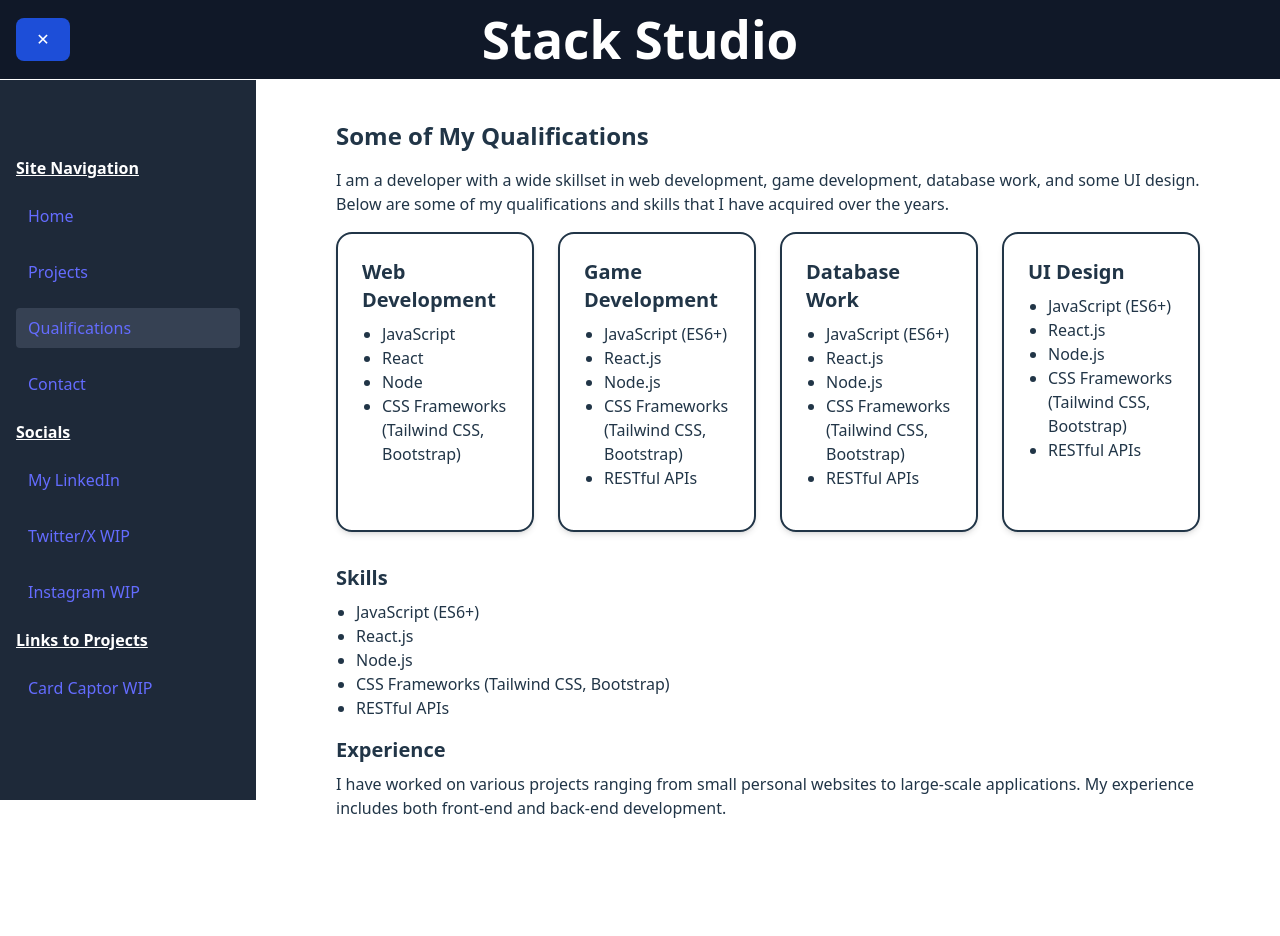
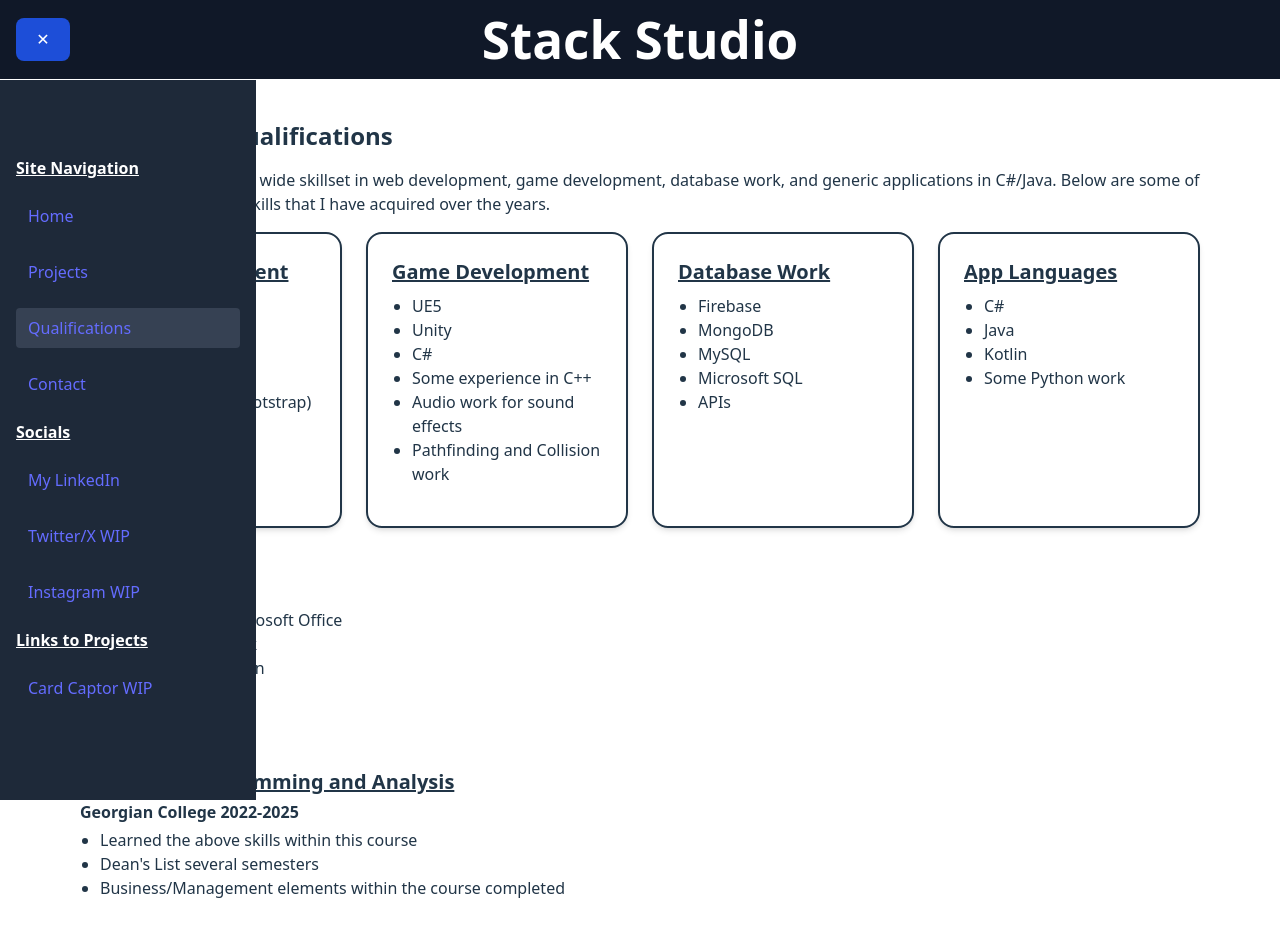
Before and after one commit to Alexander-Work/Alexander-Work.github.io, a React (Vite) app: page /About in a window 1280 px wide. Shown: the top 936 px of the page. Before the commit the page ends 892 px from the top, so only its background shows below. Built offline with nearby package versions, Linux system fonts and the light colour scheme.

Commit message:
formatting and layout
module layout and formatting fixed
centered correctly
about/contact page done for now

```diff
--- a/src/layouts/Layout.jsx
+++ b/src/layouts/Layout.jsx
@@ -125,7 +125,7 @@ export default function Layout() {
       {/* Main Content Area */}
       <div
         className={`flex-1 flex flex-col transition-all duration-200 ease-in-out ${
-          sidebarOpen && !isMobile ? 'md:ml-64' : ''
+          sidebarOpen && isMobile ? 'md:ml-64' : ''
         }`}
       >
         {/* Header */}
--- a/src/pages/About.jsx
+++ b/src/pages/About.jsx
@@ -1,67 +1,74 @@
 export default function About() {
   return (
 
-    <div className="max-w-4xl mx-auto px-4 py-8">
+    <div className="max-w-6xl mx-auto px-4 py-8">
       <h2 className="text-2xl font-bold mb-4">Some of My Qualifications</h2>
       <p className="mb-4">
-        I am a developer with a wide skillset in web development, game development, database work, and some UI design. Below are some of my qualifications and skills that I have acquired over the years.
+        I am a developer with a wide skillset in web development, game development, database work, and generic applications in C#/Java. Below are some of my qualifications and skills that I have acquired over the years.
       </p>
       {/* grid setup for cards */}
       <div className="grid grid-cols-1 sm:grid-cols-2 lg:grid-cols-4 gap-6 mb-8">
         {/* cards */}
-        <div className="rounded-2xl p-6 max-w-sm border-2 transition-shadow shadow-md hover:shadow-[0_4px_12px_rgba(255,255,255,0.15)]">
-        <h2 className="text-xl font-semibold mb-2">Web Development</h2>
+      <div className="rounded-2xl p-6 max-w-sm border-2 transition-shadow shadow-md hover:shadow-[0_4px_12px_rgba(255,255,255,0.15)]">
+        <h2 className="text-xl font-semibold underline mb-2">Web Development</h2>
           <ul className="list-disc pl-5 mb-4">
             <li>JavaScript</li>
             <li>React</li>
             <li>Node</li>
             <li>CSS Frameworks (Tailwind CSS, Bootstrap)</li>
+            <li>APIs</li>
           </ul>
         </div>
         <div className="rounded-2xl p-6 max-w-sm border-2 transition-shadow shadow-md hover:shadow-[0_4px_12px_rgba(255,255,255,0.15)]">
-        <h2 className="text-xl font-semibold mb-2">Game Development</h2>
+        <h2 className="text-xl font-semibold underline mb-2">Game Development</h2>
           <ul className="list-disc pl-5 mb-4">
-            <li>JavaScript (ES6+)</li>
-            <li>React.js</li>
-            <li>Node.js</li>
-            <li>CSS Frameworks (Tailwind CSS, Bootstrap)</li>
-            <li>RESTful APIs</li>
+            <li>UE5</li>
+            <li>Unity</li>
+            <li>C#</li>
+            <li>Some experience in C++</li>
+            <li>Audio work for sound effects</li>
+            <li>Pathfinding and Collision work</li>
           </ul>
         </div>
         <div className="rounded-2xl p-6 max-w-sm border-2 transition-shadow shadow-md hover:shadow-[0_4px_12px_rgba(255,255,255,0.15)]">
-        <h2 className="text-xl font-semibold mb-2">Database Work</h2>
+        <h2 className="text-xl font-semibold underline mb-2">Database Work</h2>
           <ul className="list-disc pl-5 mb-4">
-            <li>JavaScript (ES6+)</li>
-            <li>React.js</li>
-            <li>Node.js</li>
-            <li>CSS Frameworks (Tailwind CSS, Bootstrap)</li>
-            <li>RESTful APIs</li>
+            <li>Firebase</li>
+            <li>MongoDB</li>
+            <li>MySQL</li>
+            <li>Microsoft SQL</li>
+            <li>APIs</li>
           </ul>
         </div>
         <div className="rounded-2xl p-6 max-w-sm border-2 transition-shadow shadow-md hover:shadow-[0_4px_12px_rgba(255,255,255,0.15)]">
-        <h2 className="text-xl font-semibold mb-2">UI Design</h2>
+        <h2 className="text-xl font-semibold underline mb-2">App Languages</h2>
           <ul className="list-disc pl-5 mb-4">
-            <li>JavaScript (ES6+)</li>
-            <li>React.js</li>
-            <li>Node.js</li>
-            <li>CSS Frameworks (Tailwind CSS, Bootstrap)</li>
-            <li>RESTful APIs</li>
+            <li>C#</li>
+            <li>Java</li>
+            <li>Kotlin</li>
+            <li>Some Python work</li>
           </ul>
         </div>
       </div>
+      {/* End of cards */}
 
-      <h3 className="text-xl font-semibold mb-2">Skills</h3>
+      <h2 className="text-2xl font-bold mb-4">Soft Skills</h2>
       <ul className="list-disc pl-5 mb-4">
-        <li>JavaScript (ES6+)</li>
-        <li>React.js</li>
-        <li>Node.js</li>
-        <li>CSS Frameworks (Tailwind CSS, Bootstrap)</li>
-        <li>RESTful APIs</li>
+        <li>Documentation/Microsoft Office</li>
+        <li>Adaptable teamwork</li>
+        <li>Good Communication</li>
+        <li>Problem Solver</li>
       </ul>
-      <h3 className="text-xl font-semibold mb-2">Experience</h3>
-      <p className="mb-4">
-        I have worked on various projects ranging from small personal websites to large-scale applications. My experience includes both front-end and back-end development.
-      </p>
+
+      <h2 className="text-2xl font-bold mb-4">Education</h2>
+      <h2 className="mb-1 text-xl underline font-semibold">Computer Programming and Analysis</h2>
+      <h3 className="mb-1 font-semibold">Georgian College 2022-2025</h3>
+      <ul className="list-disc pl-5 mb-4">
+        <li>Learned the above skills within this course</li>
+        <li>Dean's List several semesters</li>
+        <li>Business/Management elements within the course completed</li>
+      </ul>
+
     </div>
   );
 }
--- a/src/pages/Contact.jsx
+++ b/src/pages/Contact.jsx
@@ -1,3 +1,12 @@
 export default function Contact() {
-  return <h2 className="text-center mt-8">Contact</h2>;
+  return (
+
+<div className="max-w-6xl mx-auto px-4 py-8">
+  <h2 className="text-center text-2xl font-bold mb-4">Due to this website being publicly deployed</h2>
+  <h3 className="text-center text-xl font-semibold mb-4">Refer to either the resume or business card that was provided to you to get in touch with me</h3>
+  <h4 className="text-center text-xl font-semibold mb-4">Thanks</h4>
+  <img src="src\assets\peepoWICKED.png" alt="WICKED" className="mx-auto mb-4 h-auto" />
+</div>
+
+  )
 }
```
Also changed, not shown: src/assets/peepoWICKED.png (added).
